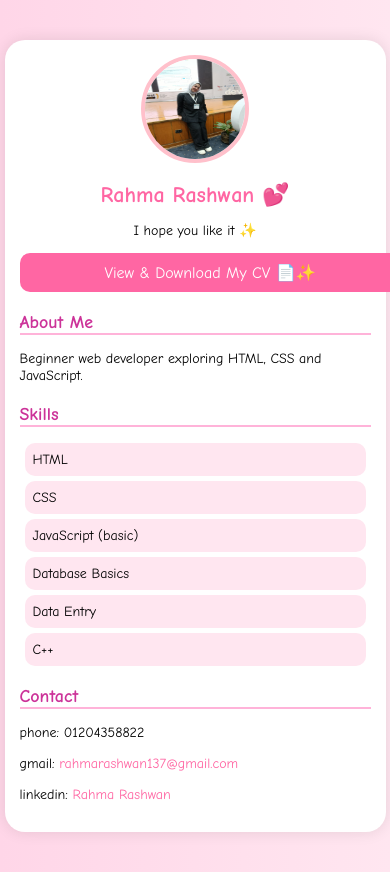
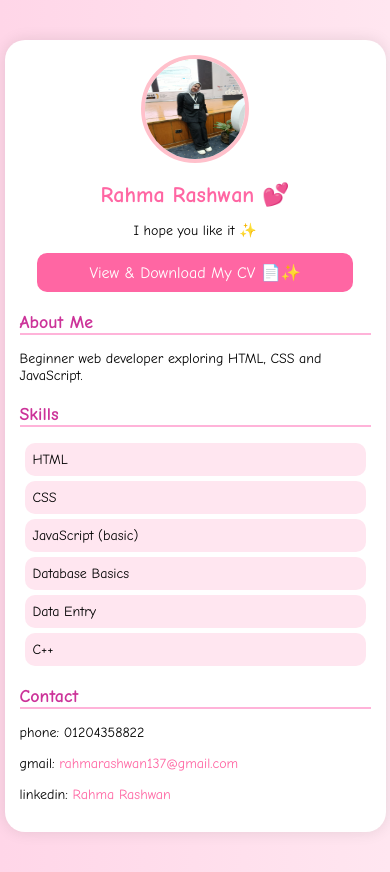
Before and after one commit to rahma-rashwan-dot/my-cv-website, a plain HTML site: page index.html in a window 390 px wide. Drawn offline with Linux system fonts and the light colour scheme.

Commit message:
Add files via upload

```diff
--- a/style.css
+++ b/style.css
@@ -104,8 +104,10 @@ a:hover {
   }
 
   .btn {
-    width: 100%;
+    width: 90%;
+    margin: 10px auto;
     text-align: center;
     display: block;
+    box-sizing: border-box;
   }
 }
```
